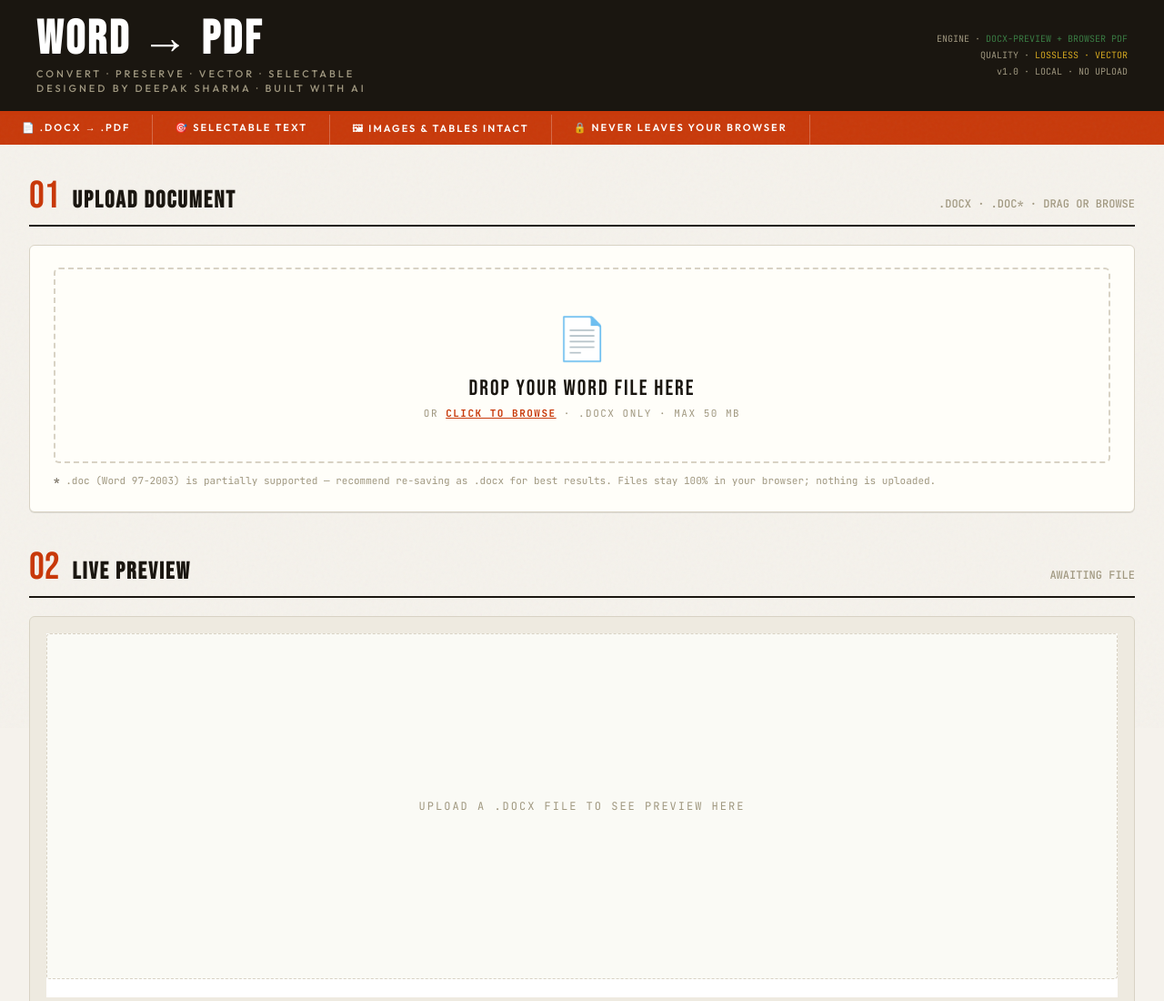
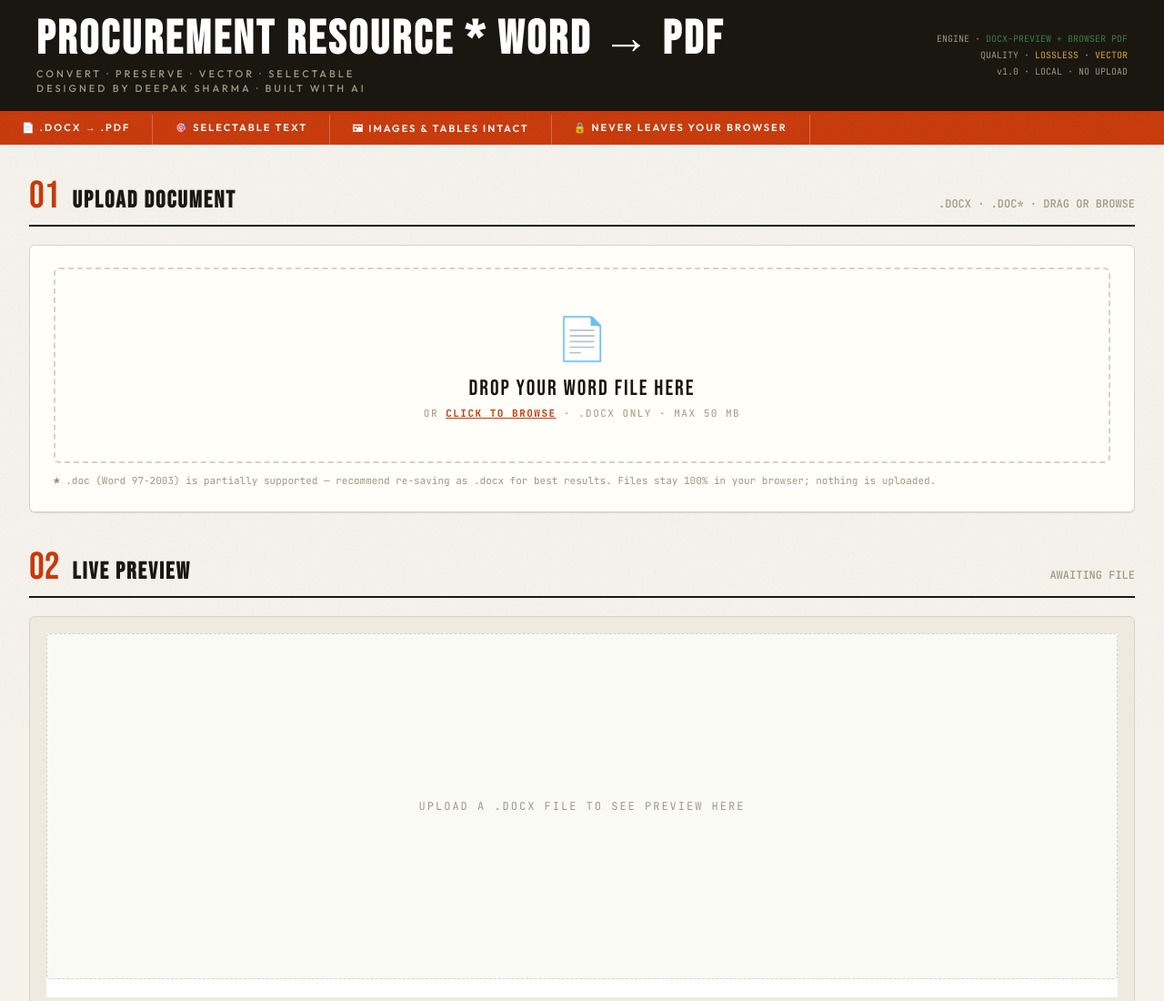
Before and after one commit to deepak4sharma/Word-to-PDF, a plain HTML site: page index.html in a window 1280 px wide. Shown: the top 1100 px of the page at 91% size. Drawn offline with nearby package versions, Linux system fonts and the light colour scheme.

Commit message:
Update index.html

```diff
--- a/index.html
+++ b/index.html
@@ -491,7 +491,7 @@ select{cursor:pointer;}
 <!-- MASTHEAD -->
 <header class="masthead">
   <div class="masthead-left">
-    <h1>WORD → PDF</h1>
+    <h1>PROCUREMENT RESOURCE * WORD → PDF</h1>
     <div class="masthead-tagline">Convert · Preserve · Vector · Selectable</div>
     <div class="masthead-tagline" style="margin-top:2px;">Designed by Deepak Sharma · Built with AI</div>
   </div>
```
